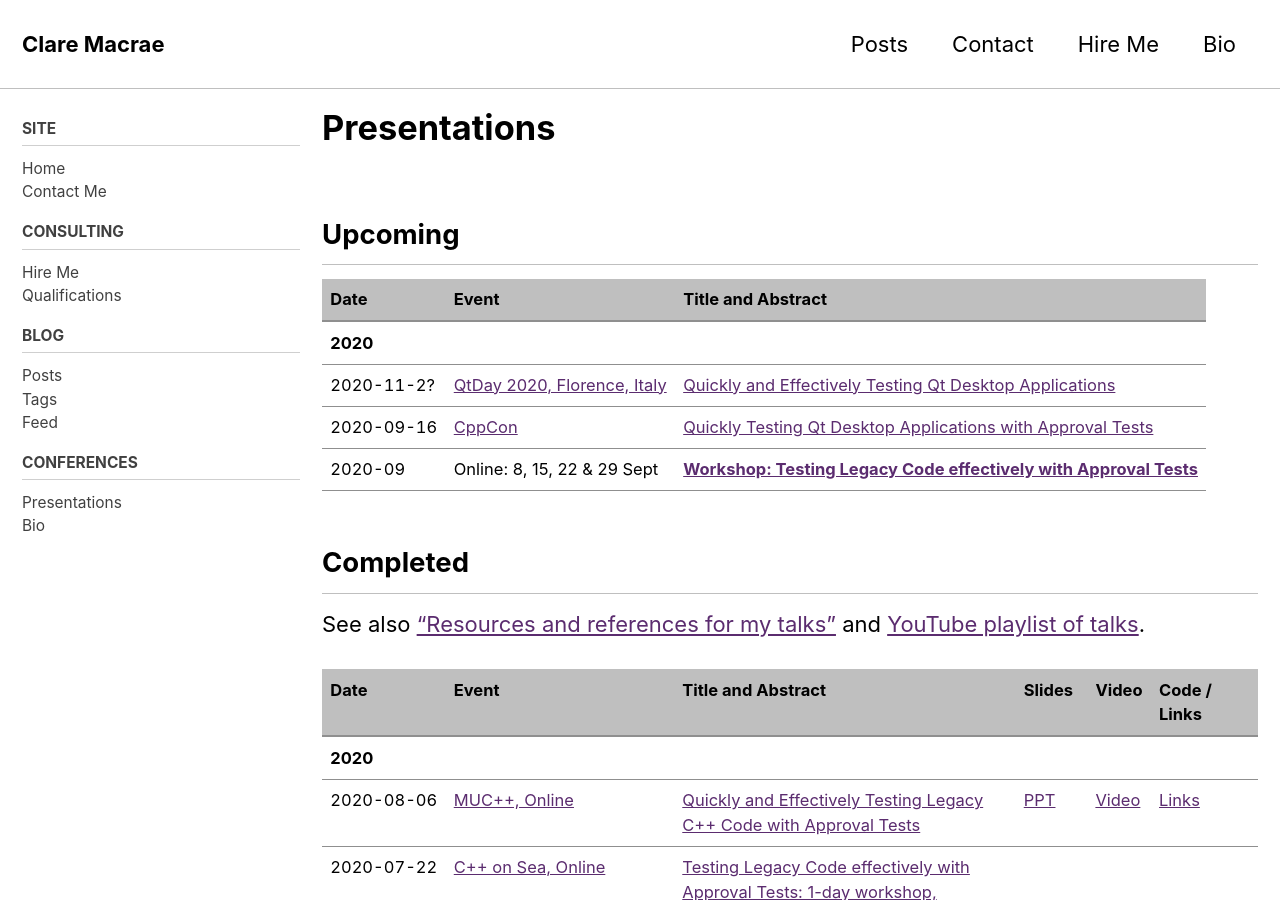
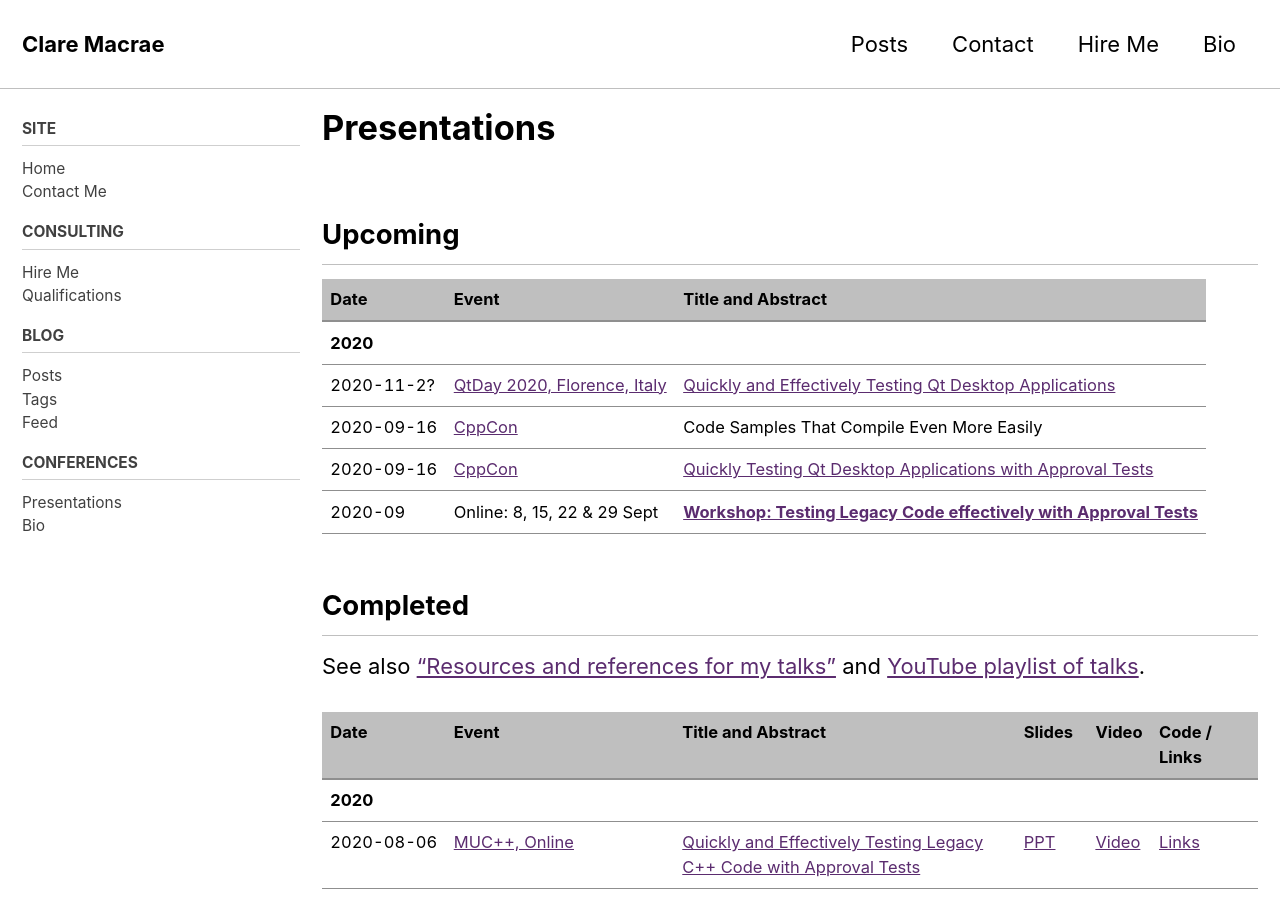
Before and after one commit to claremacrae/claremacrae.github.io, a Jekyll site: the page built from conferences/presentations.md, in a window 1280 px wide and 900 px high. Built offline with Jekyll 4.4.1, drawn with Linux system fonts in a browser that asks for light colours; cached includes are drawn as plain includes; nearby versions of some CDN libraries.

Commit message:
Add link to CppCon Lightning talk

```diff
--- a/conferences/presentations.md
+++ b/conferences/presentations.md
@@ -12,6 +12,7 @@ read_time: false
 | ----- | ----- | ------------------ |
 | **2020** | &nbsp; | &nbsp; |
 | <span class="text-tabular-dates">2020-11-2?</span> | [QtDay 2020, Florence,&nbsp;Italy](https://www.qtday.it/) | [Quickly and Effectively Testing Qt Desktop Applications](https://www.qtday.it/agenda/speakers/573234) |
+| <span class="text-tabular-dates">2020-09-16</span> | [CppCon](https://cppcon.org) | Code Samples That Compile Even More Easily |
 | <span class="text-tabular-dates">2020-09-16</span> | [CppCon](https://cppcon.org) | [Quickly Testing Qt Desktop Applications with Approval Tests](https://cppcon2020.sched.com/event/e7BA/quickly-testing-qt-desktop-applications-with-approval-tests) |
 | <span class="text-tabular-dates">2020-09</span> | Online: 8, 15, 22 & 29 Sept | [**Workshop: Testing Legacy Code effectively with Approval Tests**](https://claremacrae.co.uk/blog/2020/07/approvaltests-training-course) |
 
```
